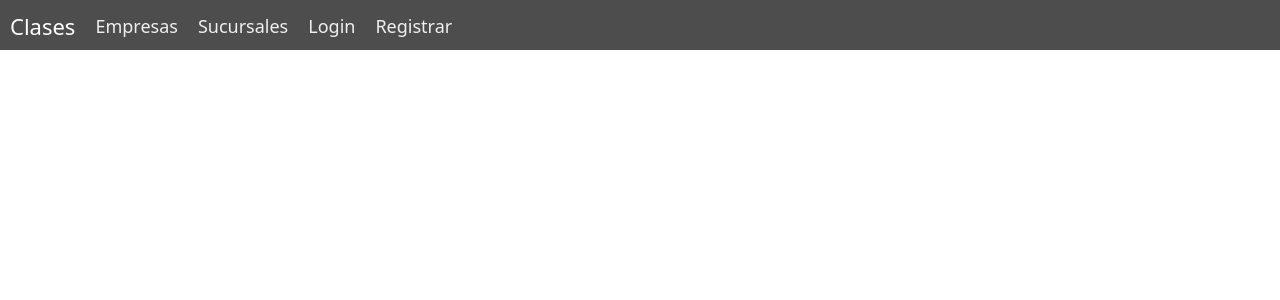
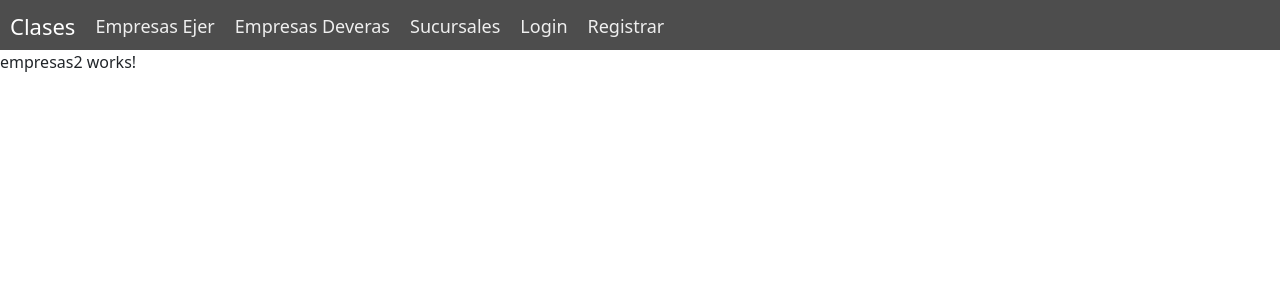
Before and after one commit to calvarez2020335/SucursalesdeEmpresas-FrontEnd, an Angular app: page /empresas2 in a window 1280 px wide. Before the commit this address led to /. Shown: the top 300 px of the page. Built offline with nearby package versions, Linux system fonts and the light colour scheme.

Commit message:
Marck
Empresas2 espacio de trabajo dhernandez

```diff
--- a/src/app/app-routing.module.ts
+++ b/src/app/app-routing.module.ts
@@ -1,6 +1,7 @@
 import { NgModule } from '@angular/core';
 import { RouterModule, Routes } from '@angular/router';
 import { EmpresasComponent } from './components/empresas/empresas.component';
+import { Empresas2Component } from './components/empresas2/empresas2.component';
 import { InicioComponent } from './components/inicio/inicio.component';
 import { LoginComponent } from './components/login/login.component';
 import { RegistrarComponent } from './components/registrar/registrar.component';
@@ -12,7 +13,8 @@ const routes: Routes = [
   {path: 'inicio', component: InicioComponent},
   {path: 'sucursales', component: SucursalesComponent},
   {path: '', component: LoginComponent},
-  {path: 'registrar' , component: RegistrarComponent }
+  {path: 'registrar' , component: RegistrarComponent },
+  { path: 'empresas2', component: Empresas2Component},
 
 ];
 
--- a/src/app/app.module.ts
+++ b/src/app/app.module.ts
@@ -11,6 +11,7 @@ import { LoginComponent } from './components/login/login.component';
 import { RegistrarComponent } from './components/registrar/registrar.component';
 import { InicioComponent } from './components/inicio/inicio.component';
 import { SucursalesComponent } from './components/sucursales/sucursales.component';
+import { Empresas2Component } from './components/empresas2/empresas2.component';
 
 @NgModule({
   declarations: [
@@ -21,6 +22,7 @@ import { SucursalesComponent } from './components/sucursales/sucursales.componen
     RegistrarComponent,
     InicioComponent,
     SucursalesComponent,
+    Empresas2Component,
 
   ],
   imports: [
--- /dev/null
+++ b/src/app/components/empresas2/empresas2.component.html
@@ -0,0 +1 @@
+<p>empresas2 works!</p>
--- /dev/null
+++ b/src/app/components/empresas2/empresas2.component.ts
@@ -0,0 +1,15 @@
+import { Component, OnInit } from '@angular/core';
+
+@Component({
+  selector: 'app-empresas2',
+  templateUrl: './empresas2.component.html',
+  styleUrls: ['./empresas2.component.scss']
+})
+export class Empresas2Component implements OnInit {
+
+  constructor() { }
+
+  ngOnInit(): void {
+  }
+
+}
--- a/src/app/components/navbar/navbar.component.html
+++ b/src/app/components/navbar/navbar.component.html
@@ -14,7 +14,8 @@
   </div>
 
   <div class="nav-links">
-    <a routerLink="/empresas">Empresas</a>
+    <a routerLink="/empresas">Empresas Ejer</a>
+    <a routerLink="/empresas2">Empresas Deveras</a>
     <a routerLink="/sucursales">Sucursales</a>
     <a routerLink="">Login</a>
     <a routerLink="/registrar">Registrar</a>
```
Also changed, not shown: src/app/components/empresas2/empresas2.component.scss (added), 1 other file (tests, documents, lock files or other folders).
